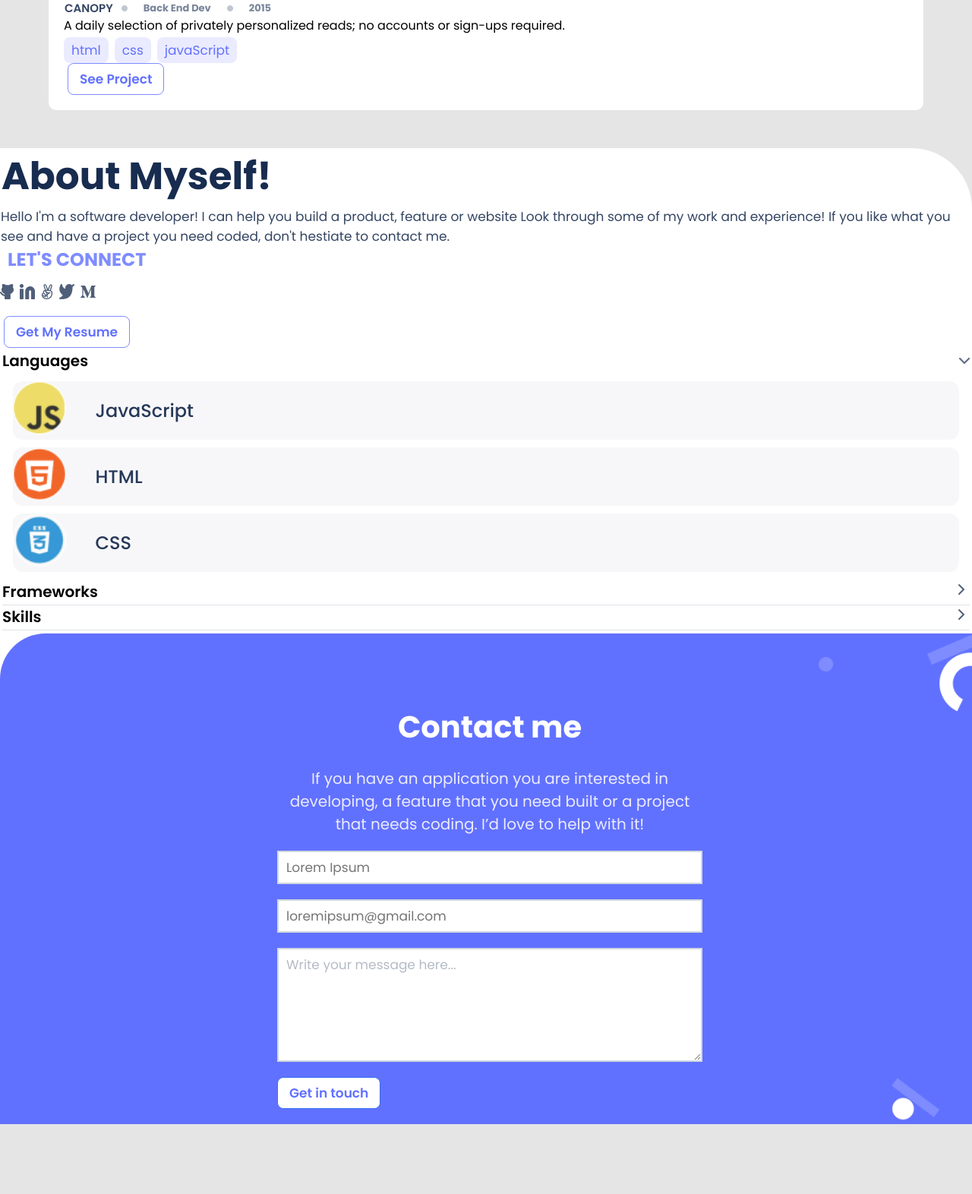
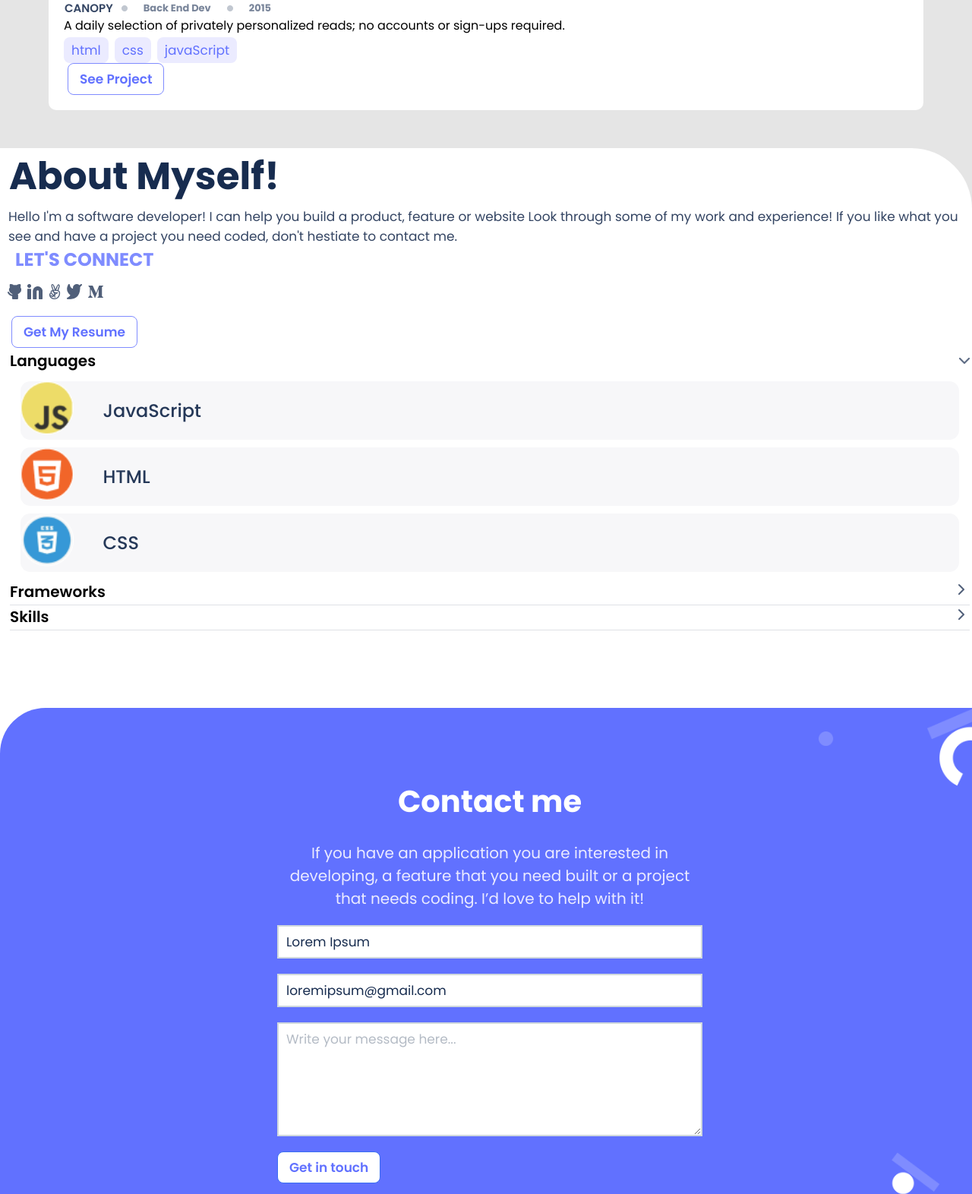
Before and after one commit to melkamu12/MyPortfoliodesktop, a website: page index.html in a window 1280 px wide. Shown: the part 4648-6220 px from the top of the page at 76% size. Before the commit the page ends 6128 px from the top, so only its background shows below. Drawn offline with Linux system fonts and the light colour scheme.

Commit message:
changing the color of the input and textarea hsla(217, 13%, 74%, 1) and hsl(218, 54%, 20%) and adding marigin and padding on contact and about based on the figima

```diff
--- a/index.html
+++ b/index.html
@@ -158,12 +158,13 @@
       <!-- Repeat the above "projects" block for other projects -->
 
       <section id="about-me">
+        <div class="aboutcontents">
           <h1 class="about-me">About Myself!</h1>
           <p class="AboutContent">
             Hello I'm a software developer! I can help you build a product,
-          feature or website Look through some of my work and experience! If you
-          like what you see and have a project you need coded, don't hestiate to
-          contact me.
+            feature or website Look through some of my work and experience! If
+            you like what you see and have a project you need coded, don't
+            hestiate to contact me.
           </p>
           <h2 class="connect">LET'S CONNECT</h2>
           <ul class="social">
@@ -205,7 +206,11 @@
                 </li>
                 <li>
                   <span>
-                  <img class="Language-Logo" src="Asset/HTML5.png" alt="HTML" />
+                    <img
+                      class="Language-Logo"
+                      src="Asset/HTML5.png"
+                      alt="HTML"
+                    />
                   </span>
                   <p>HTML</p>
                 </li>
@@ -230,6 +235,7 @@
               </span>
             </li>
           </ul>
+        </div>
         <section class="contact-application">
           <div class="form-wrapper">
             <h2 class="contact-me">Contact me</h2>
@@ -248,6 +254,7 @@
                   type="text"
                   id="user name"
                   name="name"
+                  class="formdata"
                   maxlength="30"
                   placeholder="Lorem Ipsum"
                   required
@@ -258,6 +265,7 @@
                   type="email"
                   id="email"
                   name="Email"
+                  class="formdata"
                   placeholder="loremipsum@gmail.com"
                   required
                 />
--- a/style.css
+++ b/style.css
@@ -171,6 +171,10 @@ body {
   font-family: "Poppins", sans-serif;
 }
 
+.aboutcontents {
+  padding-left: 10px;
+}
+
 .languages-elements li {
   list-style-type: none;
   background-color: #f7f7f9;
@@ -303,6 +307,7 @@ body {
 /* Form styles  */
 .contact-application {
   display: flex;
+  margin-top: 100px;
   padding-left: 10px;
   padding-top: 50px;
   align-items: center;
@@ -410,3 +415,7 @@ textarea {
 .myinput::placeholder {
   color: hsla(217, 13%, 74%, 1);
 }
+
+.formdata::placeholder {
+  color: hsl(218, 54%, 20%);
+}
```
Lines whose indentation alone changed are shown as unchanged.
